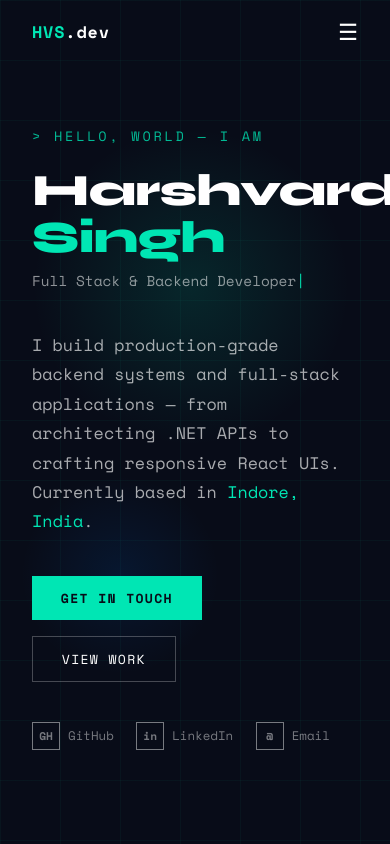
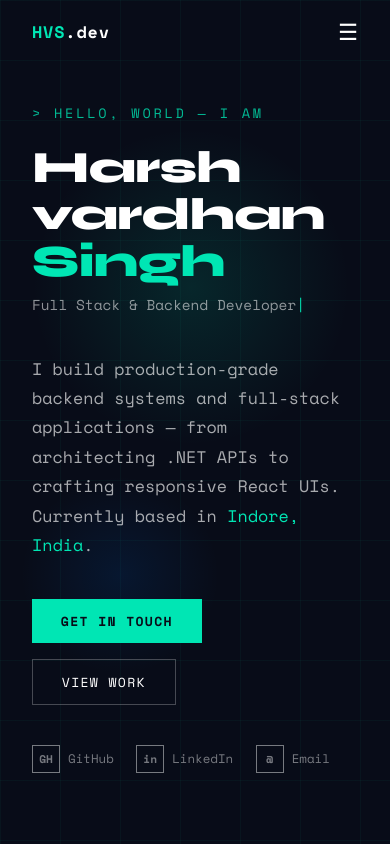
Before and after one commit to harshv45/portfolio, a React (Create React App) app in the folder portfolio/: page / in a window 390 px wide. Shown: the top 844 px of the page. Built offline with nearby package versions, Linux system fonts and the light colour scheme.

Commit message:
update in responsive name in hero moduels

```diff
--- a/portfolio/src/components/Hero/Hero.jsx
+++ b/portfolio/src/components/Hero/Hero.jsx
@@ -37,11 +37,13 @@ export default function Hero() {
         <div className={styles.label}>&gt; HELLO, WORLD — I AM</div>
 
         <h1 className={styles.name}>
-          {PERSONAL_INFO.name.split(" ")[0]}
-          <br />
-          <span className={styles.nameAccent}>
-            {PERSONAL_INFO.name.split(" ")[1]}
-          </span>
+          {/* On small screens: "Harsh" + space + "vardhan" wraps to 3 lines  */}
+          {/* On large screens: span merges them into "Harshvardhan" via CSS   */}
+          <span className={styles.firstName}>
+            <span className={styles.namePart1}>Harsh</span>
+            <span className={styles.namePart2}>vardhan</span>
+          </span>{" "}
+          <span className={styles.nameAccent}>Singh</span>
         </h1>
 
         <div className={styles.typewriter}>
--- a/portfolio/src/components/Hero/Hero.module.css
+++ b/portfolio/src/components/Hero/Hero.module.css
@@ -169,3 +169,23 @@
   font-size: 0.7rem;
   font-weight: 700;
 }
+
+.firstName {
+  display: inline;
+  white-space: nowrap;
+}
+
+.namePart1,
+.namePart2 {
+  display: inline;
+}
+
+/* Small screens: show the space between Harsh and vardhan */
+@media (max-width: 575px) {
+  .firstName {
+    white-space: normal;
+  }
+  .namePart1::after {
+    content: " ";
+  }
+}
--- a/portfolio/src/data/portfolioData.js
+++ b/portfolio/src/data/portfolioData.js
@@ -1,7 +1,7 @@
 export const NAV_LINKS = ["About", "Skills", "Experience", "Projects", "Connect"];
 
 export const PERSONAL_INFO = {
-  name: "Harshvardhan Singh",
+  name: "Harsh vardhan Singh",
   title: "Full Stack & Backend Developer",
   tagline: "I build production-grade backend systems and full-stack applications — from architecting .NET APIs to crafting responsive React UIs.",
   location: "Indore, India",
```
